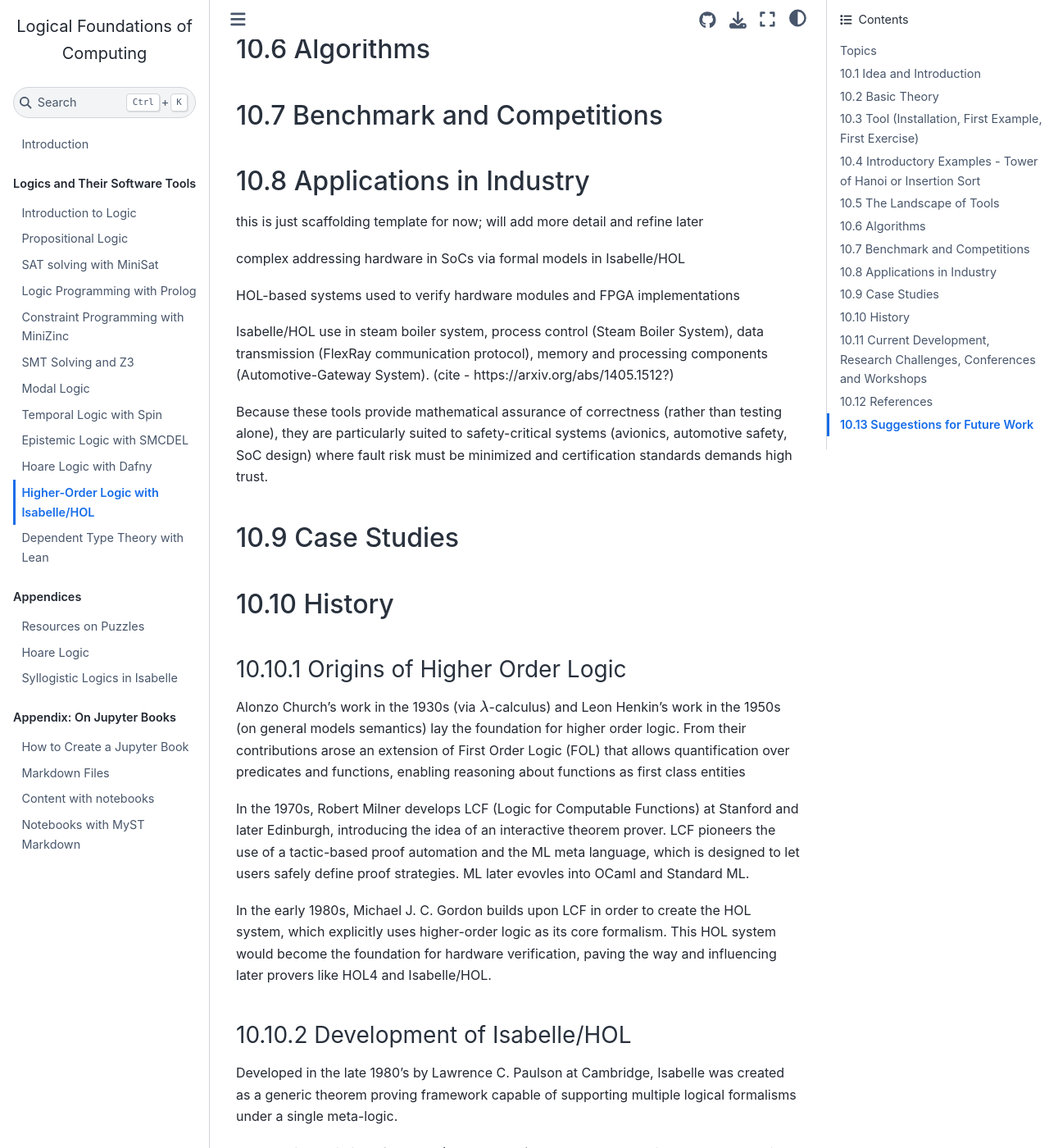
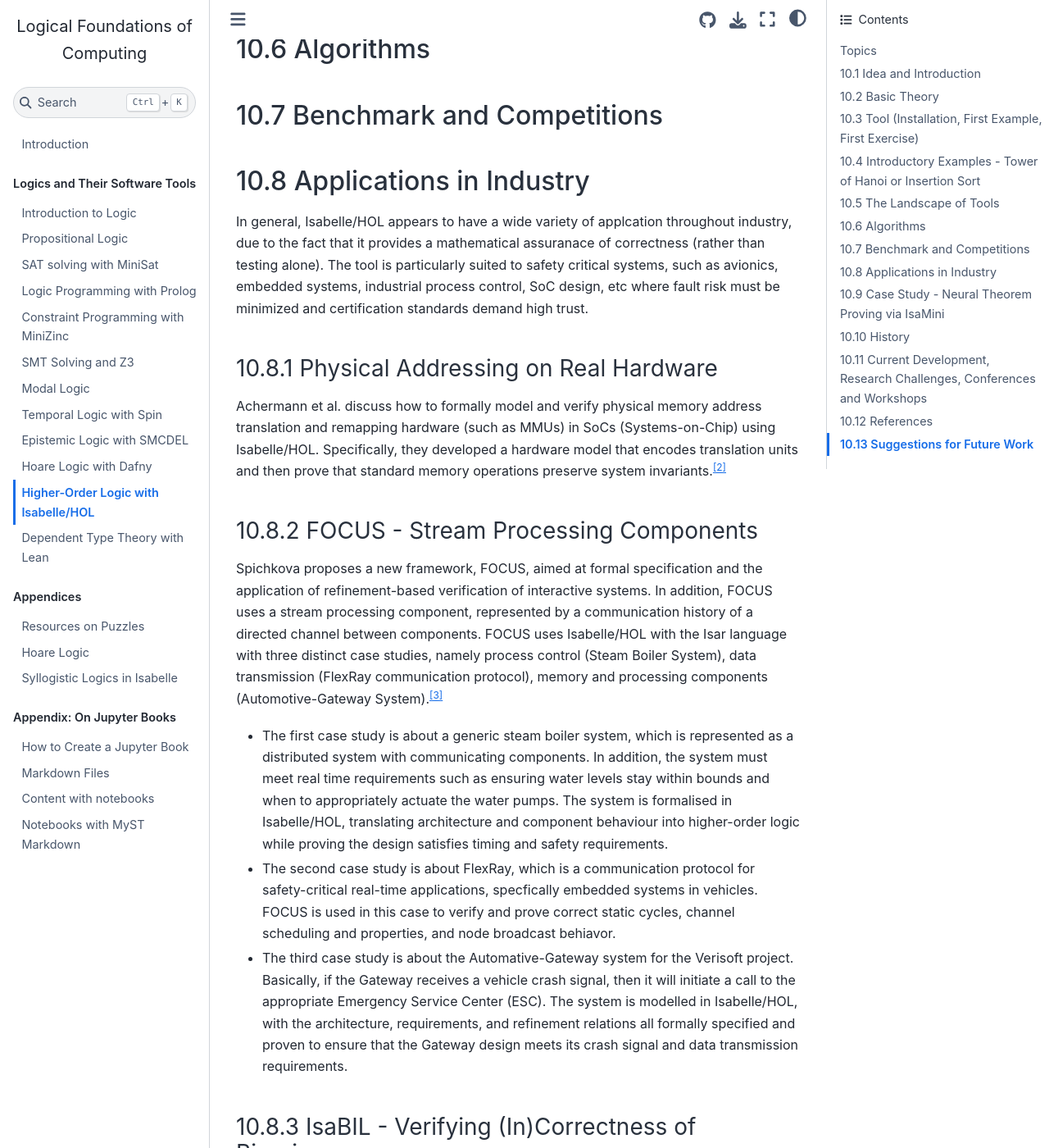
Before and after one commit to LEAP-at-Chapman/CPSC-510-Logical-Foundations-of-Computing, a Jupyter Book: the page built from content/10-higher-order-logic.md, in a window 1280 px wide and 1400 px high, scrolled down 5606 px. Shown: the whole window at 82% size. Built offline with Jupyter Book 1.0.4 settings and Sphinx 7.4.7 and the Sphinx Book theme 1.1.4, drawn with Linux system fonts in a browser that asks for light colours; some of the changed text lies outside the part shown.

```diff
--- a/content/10-higher-order-logic.md
+++ b/content/10-higher-order-logic.md
@@ -1,24 +1,6 @@
 # Higher-Order Logic with Isabelle/HOL
 
 *Author: Spencer Au*
-
-<!-- ## Contents
-
-| Section | Title |
-|---:|---|
-| **10.1** | [Idea](#sec0-10-1) |
-| **10.2** | [Basic Theory](#sec0-10-2) |
-| **10.3** | [Tool (Installation, First Example, First Exercise)](#sec0-10-3) |
-| **10.4** | [Introductory Examples](#sec0-10-4) |
-| **10.5** | [The Landscape of Tools](#sec0-10-5) |
-| **10.6** | [Algorithms](#sec0-10-6) |
-| **10.7** | [Benchmark and Competitions](#sec0-10-7) |
-| **10.8** | [Applications in Industry](#sec0-10-8) |
-| **10.9** | [Case Studies](#sec0-10-9) |
-| **10.10** | [History](#sec0-10-10) |
-| **10.11** | [Current Development, Research Challenges, Conferences and Workshops](#sec0-10-11) |
-| **10.12** | [References](#sec0-10-12) |
-| **10.13** | [Suggestions for Future Work](#sec0-10-13) | -->
 
 ## Topics
 
@@ -66,8 +48,6 @@ The basic rules of inference of $\mathcal{F}^w$, where $\mathcal{F}$ is a system
 1) **Modus Ponens** From $A$ and $A \to B$ to infer $B$.
 2) **Generalization** From $A$ to infer $\forall x\,A$, where x is a variable of any type
 
-<!-- *Adapted from Andrews, 2002*[^andrews2002] using modern logic convention. -->
-
 *Adapted from Andrews, 2002*<sup><a href="#andrews2002">[1]</a></sup> using modern logic convention.
 
 
@@ -114,21 +94,14 @@ The axiom schemata of $\mathcal{F}^w$ are:
 
     - These axioms state that two expressions are equal if and only if they behave identically in that their output result is the same in all evaluations. This formalizes the idea that in higher order logic, equality is extensional (based on meaning and behavior) rather than syntactic (based on form).
 
-
-<!-- *Adapted from Andrews, 2002*[^andrews2002] using modern logic convention. -->
-
-*Adapted from Andrews, 2002*<sup><a href="#andrews2002">[1]</a></sup> using modern logic convention.
+Adapted from *Andrews, 2002*<sup><a href="#andrews2002">[1]</a></sup> using modern logic convention.
 
 
 ## 10.3 Tool (Installation, First Example, First Exercise)
 
 ### 10.3.1 Installation
 
-<!-- Looks like isabelle is a program we can just download normally via exe/dmg etc instead of messing around with command line or using `apt/brew` -->
-
 [Installation Link for Isabelle](https://isabelle.in.tum.de/)
-
-<!-- probably have detailed walkthrough for windows, macos, and ubuntu with pictures etc all that with pictures and all that pretty stuff (remove if it results in the chapter being too long) -->
 
 Isabelle processes the theory document incrementally in the background, meaning that there is no additional "compile" or "run" step. As you type in lines and commands, the background system will check them and automatically update the proof state and any relevant error reports. Just go line by line, or command by command in order to check the related output.
 
@@ -294,17 +267,42 @@ Satallax
 
 ## 10.8 Applications in Industry
 
-this is just scaffolding template for now; will add more detail and refine later
+In general, Isabelle/HOL appears to have a wide variety of applcation throughout industry, due to the fact that it provides a mathematical assuranace of correctness (rather than testing alone). The tool is particularly suited to safety critical systems, such as avionics, embedded systems, industrial process control, SoC design, etc where fault risk must be minimized and certification standards demand high trust.
 
-complex addressing hardware in SoCs via formal models in Isabelle/HOL
+### 10.8.1 Physical Addressing on Real Hardware
 
-HOL-based systems used to verify hardware modules and FPGA implementations
+Achermann et al. discuss how to formally model and verify physical memory address translation and remapping hardware (such as MMUs) in SoCs (Systems-on-Chip) using Isabelle/HOL. Specifically, they developed a hardware model that encodes translation units and then prove that standard memory operations preserve system invariants.<sup><a href="#Achermann_physicalAddressing">[2]</a></sup>
 
-Isabelle/HOL use in steam boiler system, process control (Steam Boiler System), data transmission (FlexRay communication protocol), memory and processing components (Automotive-Gateway System). (cite - https://arxiv.org/abs/1405.1512?)
+<!-- HOL-based systems used to verify hardware modules and FPGA implementations -->
 
-Because these tools provide mathematical assurance of correctness (rather than testing alone), they are particularly suited to safety-critical systems (avionics, automotive safety, SoC design) where fault risk must be minimized and certification standards demands high trust.
+### 10.8.2 FOCUS - Stream Processing Components
 
-## 10.9 Case Studies
+Spichkova proposes a new framework, FOCUS, aimed at formal specification and the application of refinement-based verification of interactive systems. In addition, FOCUS uses a stream processing component, represented by a communication history of a directed channel between components. FOCUS uses Isabelle/HOL with the Isar language with three distinct case studies, namely process control (Steam Boiler System), data transmission (FlexRay communication protocol), memory and processing components (Automotive-Gateway System).<sup><a href="#Spichkova_FOCUS">[3]</a></sup>
+
+- The first case study is about a generic steam boiler system, which is represented as a distributed system with communicating components. In addition, the system must meet real time requirements such as ensuring water levels stay within bounds and when to appropriately actuate the water pumps. The system is formalised in Isabelle/HOL, translating architecture and component behaviour into higher-order logic while proving the design satisfies timing and safety requirements.
+
+- The second case study is about FlexRay, which is a communication protocol for safety-critical real-time applications, specfically embedded systems in vehicles. FOCUS is used in this case to verify and prove correct static cycles, channel scheduling and properties, and node broadcast behiavor.
+
+- The third case study is about the Automative-Gateway system for the Verisoft project. Basically, if the Gateway receives a vehicle crash signal, then it will initiate a call to the appropriate Emergency Service Center (ESC). The system is modelled in Isabelle/HOL, with the architecture, requirements, and refinement relations all formally specified and proven to ensure that the Gateway design meets its crash signal and data transmission requirements.
+
+### 10.8.3 IsaBIL - Verifying (In)Correctness of Binaries
+
+Griffin et al. present IsaBIL, a binary analysis framework in Isabelle/HOL that is based on BAP (Binary Analysis Platform). IsaBIL formalizes BAP's intermediate language (BIL) and integrates it with Hoare Logic (for proofs of correctness) and incorrectness logic (for proofs of incorectness). While there is a primary focus is on the RISC-V architecture and C binaries, the authors assert that IsaBIL is a flexible framework that can verify binaries for different languages (C, C++, Rust), toolchains (LLVM, Ghidra), and architectures (x86, RISC-V). The authors prove correctness through some industry level examples such as Lockheed Martin's JSF (Joint Strike Fighter) coding standards and the MITRE ATT&CK database.<sup><a href="#Griffin_IsaBIL">[4]</a></sup>
+
+### 10.8.4 Verlso - Isolation Guarantees of Database Transactions
+
+Ghasemirad et al. present VerIso, a rigorous Isabelle/HOL-based framework for verifying transaction isolation within production level databases. The authors showcase VerIso by modelling the strict two-phase locking (S2PL) protocol and prove that it provides strict serializability (transactions behave as if executed sequentially and that sequential order must match the actual time order of their invocation/commit). In addition, VerIso’s parameterised architecture supports multiple isolation levels and uncovers design-level bugs in protocols such as the TAPIR protocol and its violation of atomic visibility.<sup><a href="#Ghasemirad_VerIso">[5]</a></sup>
+
+### 10.8.5 IEEE 754 Floating Point Implementation for MDPs
+
+Kohlen et al. present a fully verified implementation of the Interval Iteration (II) Algorithm for Markov Decision Processes (MDPs). They model the II algorithm in Isabelle/HOL, use the Isabelle Refinement Framework (IRF) to carry out step-wise refinement down to LLVM bytecode, and extend Isabelle/HOL’s reasoning to support IEEE 754 floating-point arithmetic with directed rounding. Their result is a correct-by-construction floating-point implementation, competitive with industry tools and highly relevant for domains where verified numerical correctness matters, such as embedded systems, SoCs and safety-critical software.<sup><a href="#Kohlen_float">[6]</a></sup>
+
+### 10.8.6 IsaMini: Isabelle Proof Language for Machine Learning
+
+Xu et al. present MiniLang/IsaMini, a streamlined proof langauge for Isabelle/HOL designed to improve Large Language Model (LLM) integration in formal verification. The authors convert existing Isar proofs, such as those within Isabelle's Archive of Formal Proofs (AFP), into MiniLang and fine-tune LLMs on this new proof representation. They then use the LLM's macro level proof planning alongside Isabelle's automation (such as Sledgehammer, etc) for micro level proof steps to significantly boost proof success rate. Their work is noteworthy because it brings together formal methods and AI-assisted tooling, reducing manual proof effort and enabling more scalable verification.<sup><a href="#Xu_IsaMini">[7]</a></sup>
+
+## 10.9 Case Study - Neural Theorem Proving via IsaMini
+
 
 
 ## 10.10 History
@@ -347,10 +345,26 @@ The creation of the AFP (Archive of Formal Proofs) established a reusable librar
 - [Syllogism Slides from Nate Moss](https://logic.berkeley.edu/colloquium/MossSlides.pdf)
 
 <a id="andrews2002"></a>
-[1] Andrews, *An Introduction to Mathematical Logic and Type Theory*. Springer, 2002. [Springer Link](https://link.springer.com/book/10.1007/978-94-015-9934-4)
+- [1] Andrews, *An Introduction to Mathematical Logic and Type Theory*. Springer, 2002. [Springer Link](https://link.springer.com/book/10.1007/978-94-015-9934-4).
 
-<!--
-[^andrews2002]: Andrews, *An Introduction to Mathematical Logic and Type Theory*, Springer 2002. [Springer Link](https://link.springer.com/book/10.1007/978-94-015-9934-4) -->
+<a id="Achermann_physicalAddressing"></a>
+- [2] Achermann, Reto et al. "Physical Addressing on Real Hardware in Isabelle/HOL" Department of Computer Science, ETH Zurich. [Paper Link](https://people.inf.ethz.ch/troscoe/pubs/achermann_itp_2018.pdf)
+
+<a id="Spichkova_FOCUS"></a>
+- [3] Spichkova, Maria. “Stream processing components: Isabelle/HOL formalisation and case studies.” arXiv preprint arXiv:1405.1512 (2014). [arxiv Link](https://arxiv.org/abs/1405.1512)
+
+<a id="Griffin_IsaBIL"></a>
+- [4] Griffin, Matt, Brijesh Dongol, and Azalea Raad. "IsaBIL: A Framework for Verifying (In) correctness of Binaries in Isabelle/HOL (Extended Version)." arXiv preprint arXiv:2504.16775 (2025). [arixv Link](https://arxiv.org/abs/2504.16775v1)
+
+<a id="Ghasemirad_VerIso"></a>
+- [5] Ghasemirad, Shabnam, et al. "VerIso: Verifiable isolation guarantees for database transactions." arXiv preprint arXiv:2503.06284 (2025). [arxiv Link](https://arxiv.org/abs/2503.06284)
+
+<a id="Kohlen_float"></a>
+- [6] Kohlen, Bram, et al. "A formally verified IEEE 754 floating-point implementation of interval iteration for MDPs." International Conference on Computer Aided Verification. Cham: Springer Nature Switzerland, 2025. [arxiv Link](https://arxiv.org/abs/2501.10127v3)
+
+<a id="Xu_IsaMini"></a>
+- [7] Xu, Qiyuan, et al. "IsaMini: Redesigned Isabelle Proof Language for Machine Learning." arXiv preprint arXiv:2507.18885 (2025). [arxiv Link](https://arxiv.org/abs/2507.18885)
+
 
 
 ## 10.13 Suggestions for Future Work
```
